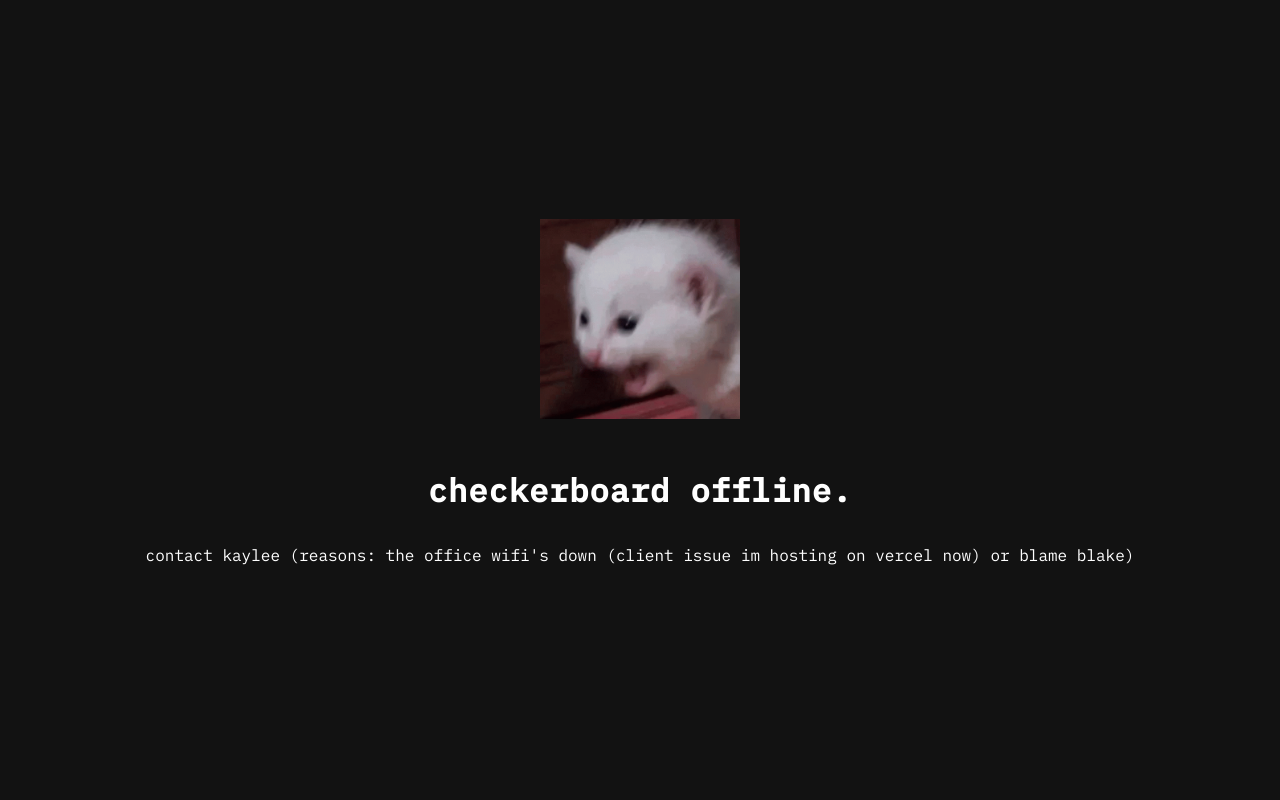
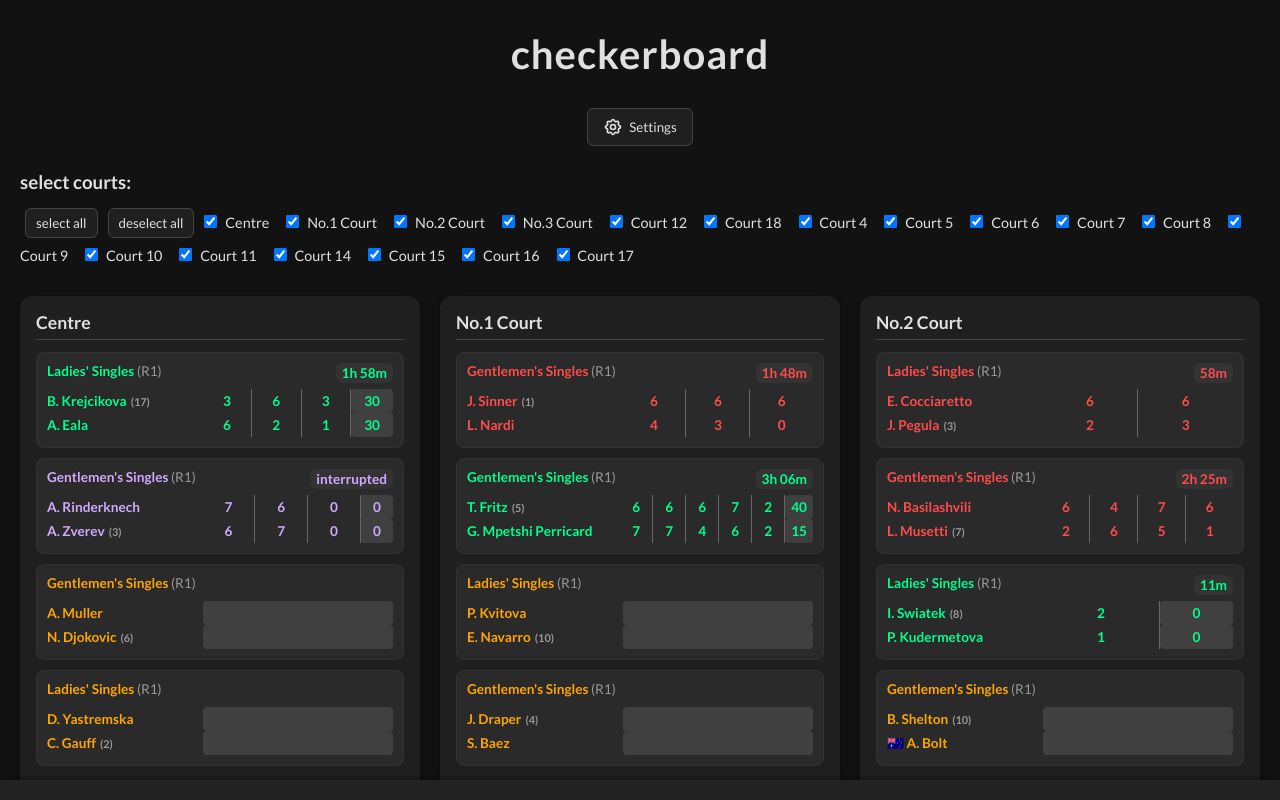
Before and after one commit to kayleecragg/tennis, a plain HTML site: page index.html in a window 1280 px wide. Shown: the top 800 px of the page. Drawn offline with Linux system fonts and the light colour scheme; no server answers.

Commit message:
no longer hosting api, just static example json file

```diff
--- a/index.html
+++ b/index.html
@@ -830,7 +830,7 @@
     }
 
     // Court rendering logic
-    const API_BASE = "https://wb-checkerboard.vercel.app/";
+    const API_BASE = "schedule.json";
     const savedCourts = localStorage.getItem('selectedCourts');
     let selectedCourts = new Set(savedCourts ? JSON.parse(savedCourts) : []);
     const isFirstLoad = !savedCourts;
```
